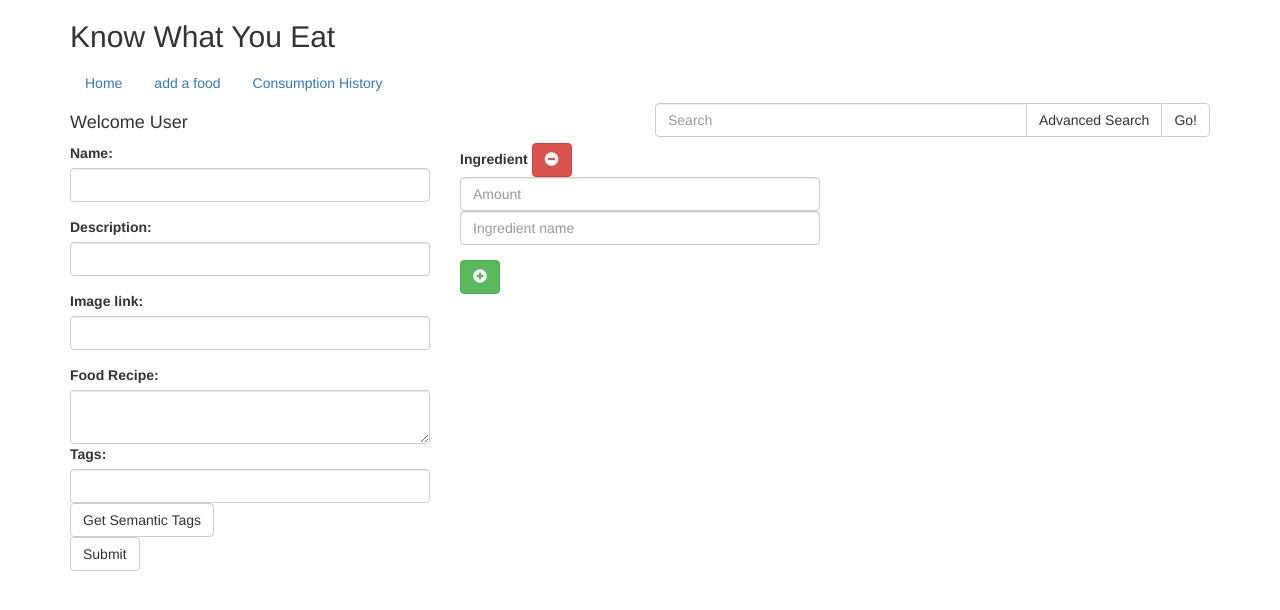
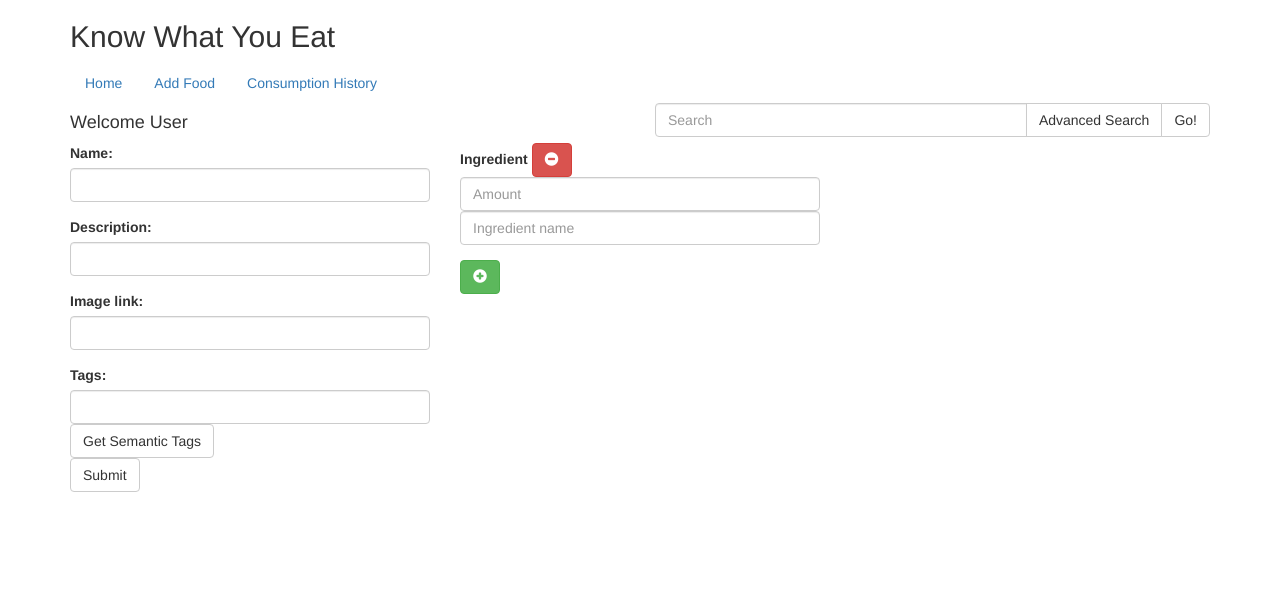
Before and after one commit to bounswe/bounswe2016group4, a Django app: page /new_food in a window 1280 px wide. Shown: the top 610 px of the page. Run offline with Django 3.2, Linux system fonts and the light colour scheme; some libraries are stand-ins or nearby versions.

Commit message:
remove food_recipe from add_food

```diff
--- a/kwueBackend/kwue/templates/kwue/add_food.html
+++ b/kwueBackend/kwue/templates/kwue/add_food.html
@@ -38,8 +38,6 @@
                     <input type="hidden" class="form-control" id="food_owner" name="food_owner" value="1">
                   </div>
                 </form>
-                <label for="food_recipe">Food Recipe:</label>
-                <textarea class="form-control" form ="food-form" name="food_recipe" id="food_recipe" cols="35" wrap="soft"></textarea>
                 <div>
                     <label for="sem-tags">Tags:</label>
                     <input type="text" class="form-control" form="food-form" name="food_tags" id="sem-tags" value="">
--- a/kwueBackend/kwue/templates/kwue/navigation_bar.html
+++ b/kwueBackend/kwue/templates/kwue/navigation_bar.html
@@ -2,7 +2,7 @@
     <div class="col-md-12">
         <ul class="nav nav-pills">
           <li role="presentation"><a href="{% url 'home' %}">Home</a></li>
-          <li role="presentation"><a href="{% url 'new_food' %}">add a food</a></li>
+          <li role="presentation"><a href="{% url 'new_food' %}">Add Food</a></li>
           <!--<li role="presentation"><a href="{% url 'get_food' %}">Foods</a></li>-->
           <li role="presentation"><a href="{% url 'consumption_history' %}">Consumption History</a></li>
         </ul>
```
